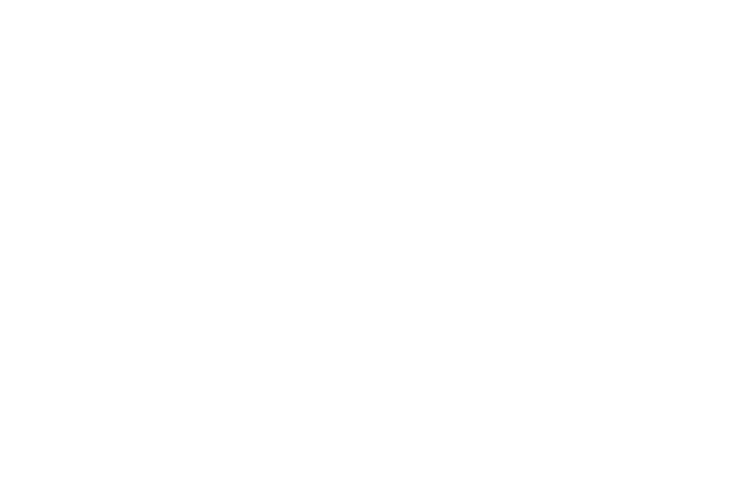
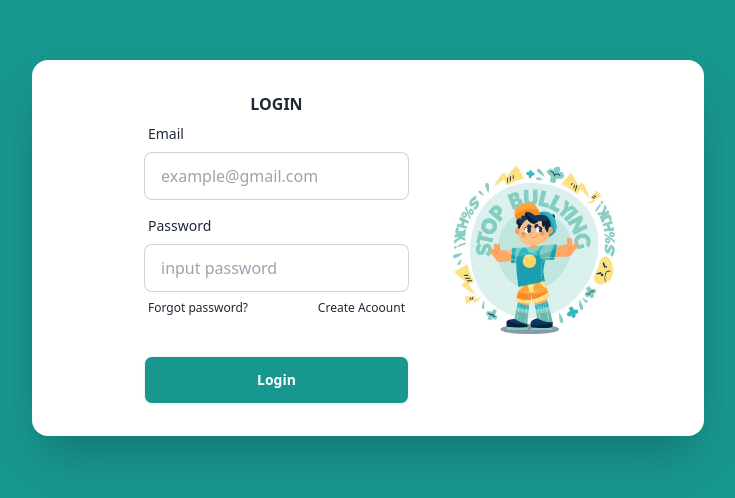
Before and after one commit to Skilvul-FS-24/final-project-bubuid, a React (Vite) app: page / in a window 1280 px wide. Shown: the part 152-650 px from the top of the page, without its empty margins (272-1007 px from the left). Built offline with nearby package versions, Linux system fonts and the light colour scheme.

Commit message:
Halaman login dan baca artikel done

```diff
--- a/src/App.jsx
+++ b/src/App.jsx
@@ -1,9 +1,11 @@
 import "./App.css";
+import Login from "./components/login/login";
+import Navbar from "./components/navbar/navbar";
 
 function App() {
   return (
     <>
-
+      <Login/>
     </>
   );
 }
```
